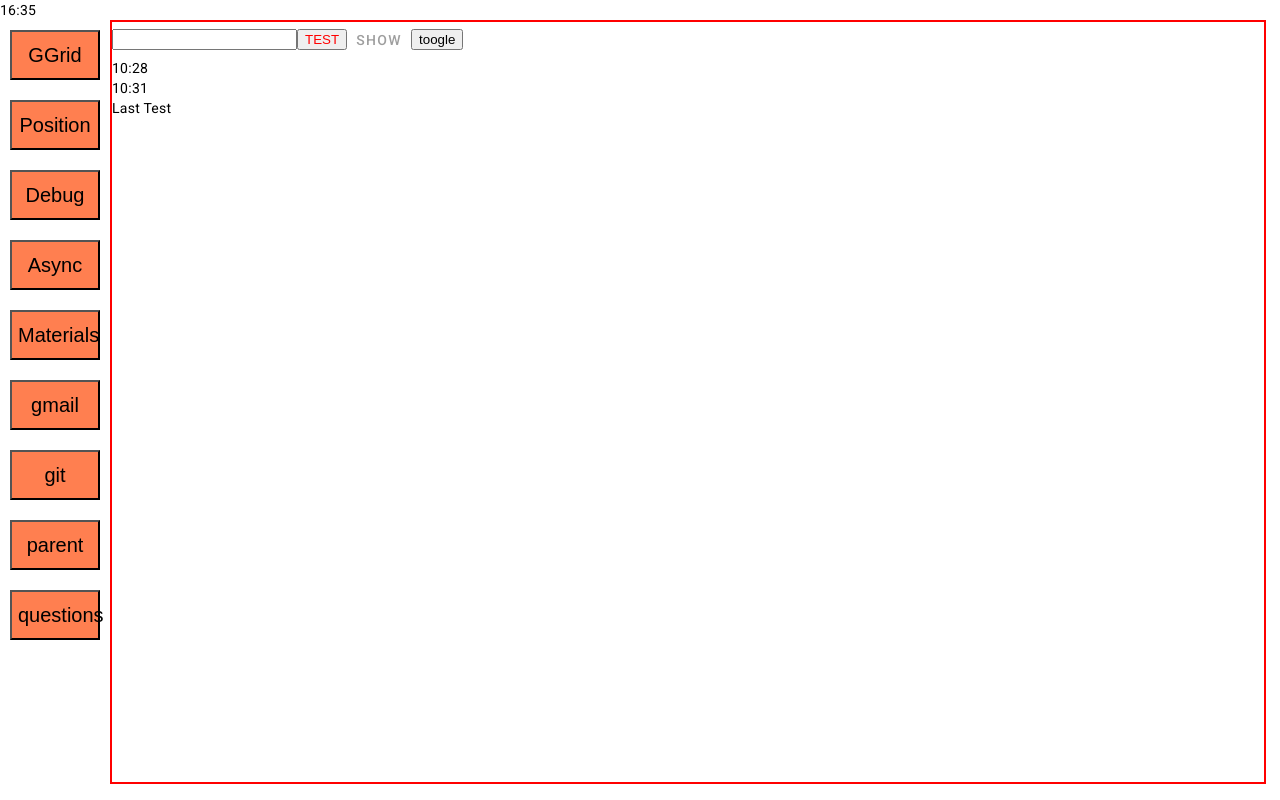
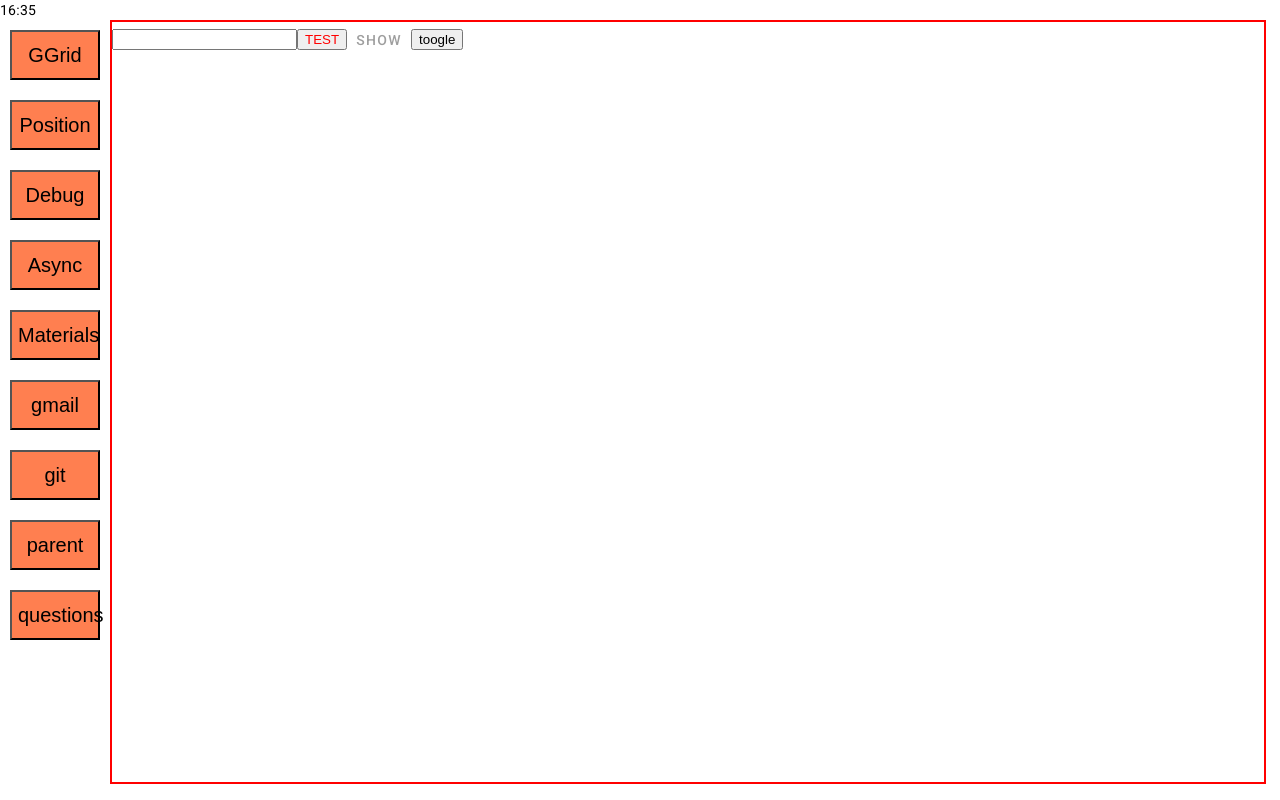
Before and after one commit to tarashevchuk0401/excercisesAngular, an Angular app: page /git in a window 1280 px wide. Built offline with nearby package versions, Linux system fonts and the light colour scheme.

Commit message:
Revert "eight"
This reverts commit 1d5926a7ead8d7f0d738a4a9e969a6c873870fa1.

```diff
--- a/src/app/git/git.component.html
+++ b/src/app/git/git.component.html
@@ -3,7 +3,3 @@
 <button [ngClass]="isGreen ? 'red' : 'green' ">TEST</button>
 <button mat-button (click)="show()" [disabled]=[isGreen]>SHOW</button>
 <button (click)="toogle()" > toogle</button>
-
-<div>10:28</div>
-<div>10:31</div>
-<div>Last Test</div>
```
